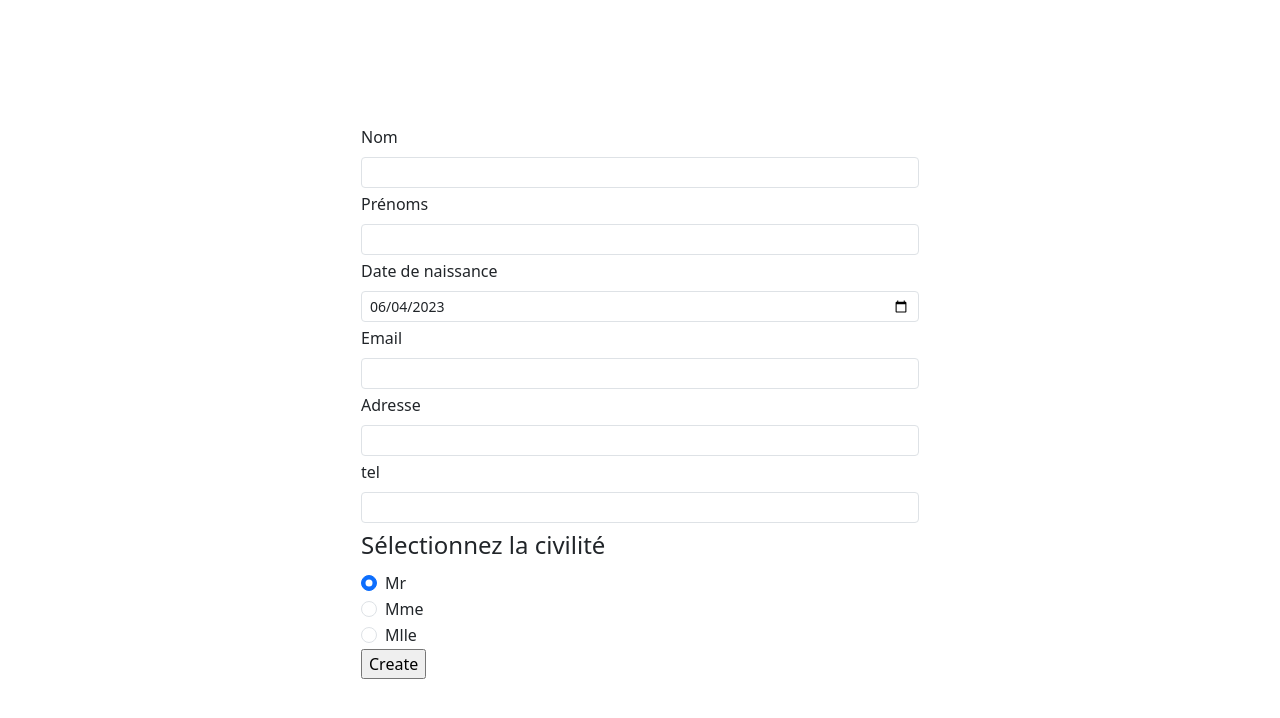
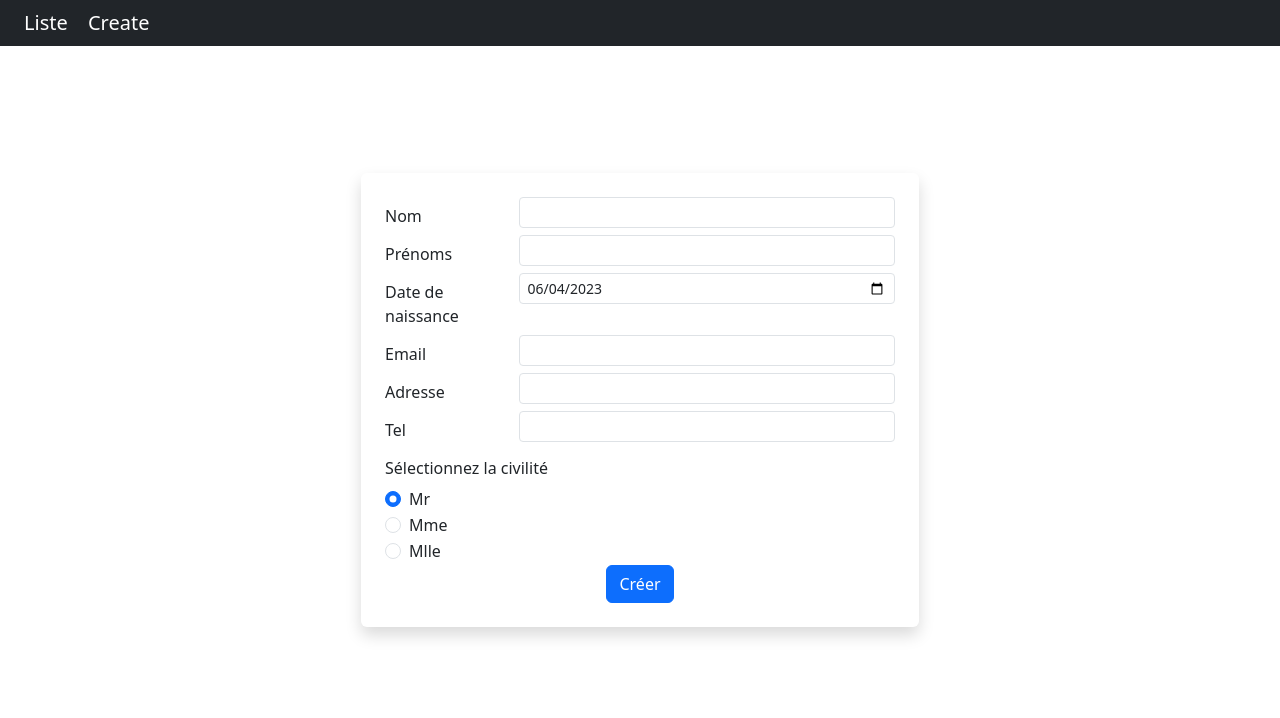
Before and after one commit to Mampionona33/simple-crud-php-class, a PHP site: page /create in a window 1280 px wide. Shown: the top 718 px of the page. Run offline with PHP 8.4, Linux system fonts and the light colour scheme; style sheets or scripts are compiled from the project's sources; some libraries are stand-ins or nearby versions.

Commit message:
add navbar

```diff
--- a/app/lib/CustomTable.class.php
+++ b/app/lib/CustomTable.class.php
@@ -38,7 +38,7 @@ class CustomTable
             <div class="container">
                 <table class="table table-bordered table-striped">
                     <thead>
-                        <tr>$tableHeaders</tr>
+                        <tr class="text-uppercase table-dark" >$tableHeaders</tr>
                     </thead>
                     <tbody>
                         $tableBody
--- a/app/template/TemplateRenderer.class.php
+++ b/app/template/TemplateRenderer.class.php
@@ -3,8 +3,9 @@ class TemplateRenderer
 {
     private static $message;
     private static $errorMessage;
+    private static $navbarContent;
 
-    public static function render($title = "Document", $content = null, $navbarContent = null, $sidebarContent = null)
+    public static function render($title = "Document", $content = null, $sidebarContent = null)
     {
         ob_start();
 ?>
@@ -23,10 +24,10 @@ class TemplateRenderer
         </head>
 
         <body>
+            <?php echo self::renderNavbar(self::$navbarContent) ?>
             <div class="container">
                 <?php echo self::renderMessage(self::$message); ?>
                 <?php echo self::renderErrorMessage(self::$errorMessage); ?>
-                <?php echo $navbarContent; ?>
                 <?php echo $sidebarContent; ?>
                 <?php echo $content; ?>
             </div>
@@ -43,6 +44,11 @@ class TemplateRenderer
         self::$message = $message;
     }
 
+    public static function setNavbarContent($navbarContent)
+    {
+        self::$navbarContent = $navbarContent;
+    }
+
     public static function setError($errorMessage)
     {
         self::$errorMessage = $errorMessage;
@@ -55,6 +61,13 @@ class TemplateRenderer
         }
         return null;
     }
+    private static function renderNavbar($navBar)
+    {
+        if ($navBar) {
+            return "<nav class=\"navbar navbar-expand-lg navbar-dark bg-dark fixed-top ps-4 text-capitalize\">$navBar</nav>";
+        }
+        return null;
+    }
 
     private static function renderErrorMessage($errorMessage)
     {
--- a/app/views/UserViews.class.php
+++ b/app/views/UserViews.class.php
@@ -1,6 +1,12 @@
 <?php
 class UserViews
 {
+    private static $userNavBar = <<<HTML
+        <div class="container-flui">
+            <a class="navbar-brand" href="/">liste</a>
+            <a class="navbar-brand" href="create">create</a>
+        </div>
+    HTML;
 
     public function __construct()
     {
@@ -15,7 +21,7 @@ class UserViews
         $address = isset($userData['address']) ? $userData['address'] : "";
         $tel = isset($userData['tel']) ? $userData['tel'] : "";
         $civilite = isset($userData['civilite']) ? $userData['civilite'] : "";
-        $submitButton = isset($userData['id']) ? 'Save' : 'Create';
+        $submitButton = isset($userData['id']) ? 'Sauvegarder' : 'Créer';
 
         $civiliteMrChecked = $civilite === "Mr" || empty($userData) ? 'checked' : '';
         $civiliteMmeChecked = $civilite === "Mme" ? 'checked' : '';
@@ -25,41 +31,45 @@ class UserViews
         $form = <<<HTML
     <div class="d-flex justify-content-center align-items-center" style="height: 100vh;">
         <div class="col-6">
-        <form method="POST">
-            <div class="mb-1 mt-1">
-                <label for="name" class="form-label">Nom</label>
-
+            <form method="POST" class="rounded shadow p-4">
+                <div class="form-group row">
+                    <label for="name" class="col-sm-3 col-form-label">Nom</label>
+                    <div class="col-sm-9">
                         <input type="text" class="form-control form-control-sm" name="name" id="name" value="$name" required>
-
                     </div>
-
-            <div class="mb-1 mt-1">
-                <label for="lastName" class="form-label">Prénoms</label>
-
+                </div>
+                <div class="form-group row">
+                    <label for="lastName" class="col-sm-3 col-form-label">Prénoms</label>
+                    <div class="col-sm-9">
                         <input type="text" name="lastName" id="lastName" value="$lastName" required class="form-control form-control-sm">
                     </div>
-            <div class="mb-1 mt-1">
-                <label for="birthday" class="form-label">Date de naissance</label>
-
+                </div>
+                <div class="form-group row">
+                    <label for="birthday" class="col-sm-3 col-form-label">Date de naissance</label>
+                    <div class="col-sm-9">
                         <input type="date" name="birthday" id="birthday" value="$birthday" required class="form-control form-control-sm">
                     </div>
-            <div class="mb-1 mt-1">
-                <label for="email" class="form-label">Email</label>
-
+                </div>
+                <div class="form-group row">
+                    <label for="email" class="col-sm-3 col-form-label">Email</label>
+                    <div class="col-sm-9">
                         <input type="email" name="email" id="email" value="$email" class="form-control form-control-sm">
                     </div>
-            <div class="mb-1 mt-1">
-                <label for="address" class="form-label">Adresse</label>
-
+                </div>
+                <div class="form-group row">
+                    <label for="address" class="col-sm-3 col-form-label">Adresse</label>
+                    <div class="col-sm-9">
                         <input type="text" name="address" id="address" value="$address" class="form-control form-control-sm">
                     </div>
-            <div class="mb-1 mt-1">
-                <label for="tel" class="form-label">tel</label>
-
+                </div>
+                <div class="form-group row">
+                    <label for="tel" class="col-sm-3 col-form-label">Tel</label>
+                    <div class="col-sm-9">
                         <input type="tel" name="tel" id="tel" value="$tel" class="form-control form-control-sm">
                     </div>
+                </div>
                 <fieldset>
-                <legend>Sélectionnez la civilité</legend>
+                    <p class="form-label col-form-label">Sélectionnez la civilité</p>
                     <div class="form-check">
                         <input class="form-check-input" type="radio" id="Mr" name="civilite" value="Mr" $civiliteMrChecked>
                         <label class="form-check-label" for="Mr">Mr</label>
@@ -73,15 +83,15 @@ class UserViews
                         <label class="form-check-label" for="Mlle">Mlle</label>
                     </div>
                 </fieldset>
-            <input type="submit" value="$submitButton">
+                <div class="d-flex justify-content-center">
+                    <input type="submit" value="$submitButton" class="btn btn-primary">
+                </div>
             </form>
         </div>
     </div>
 HTML;
 
-
-
-
+        TemplateRenderer::setNavbarContent(self::$userNavBar);
         if (count($userData) > 0) {
             return TemplateRenderer::render("Edit User", $form);
         } else {
@@ -93,6 +103,7 @@ class UserViews
     {
         $header = ["id", "nom", "prenom", "civilité", "email", "adresse", "tel", "date de naissance", "actions"];
         $userCustomTable = new CustomTable($header, $data);
+        TemplateRenderer::setNavbarContent(self::$userNavBar);
         return TemplateRenderer::render("List", $userCustomTable->renderTable());
     }
 }
```
Lines whose indentation alone changed are shown as unchanged.
